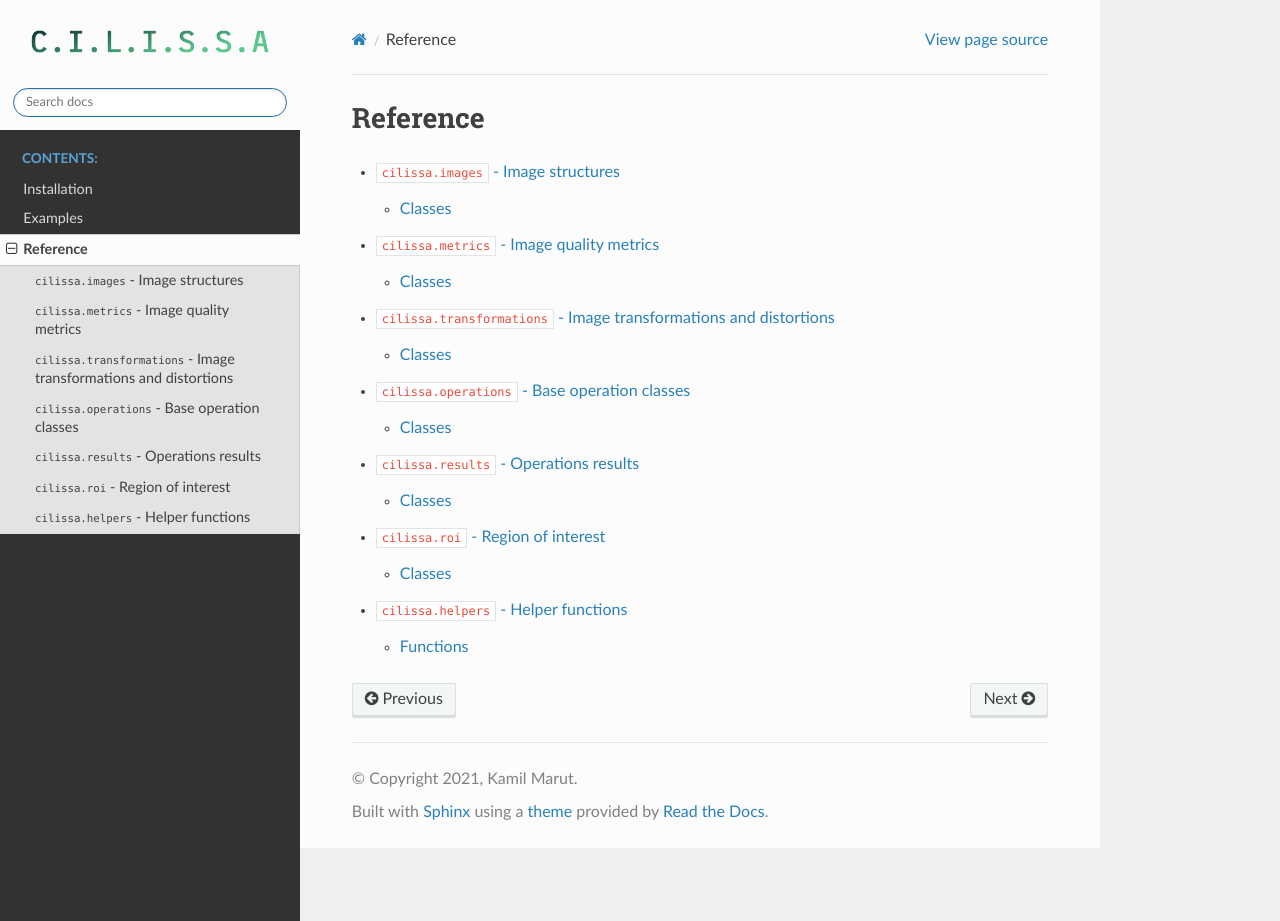
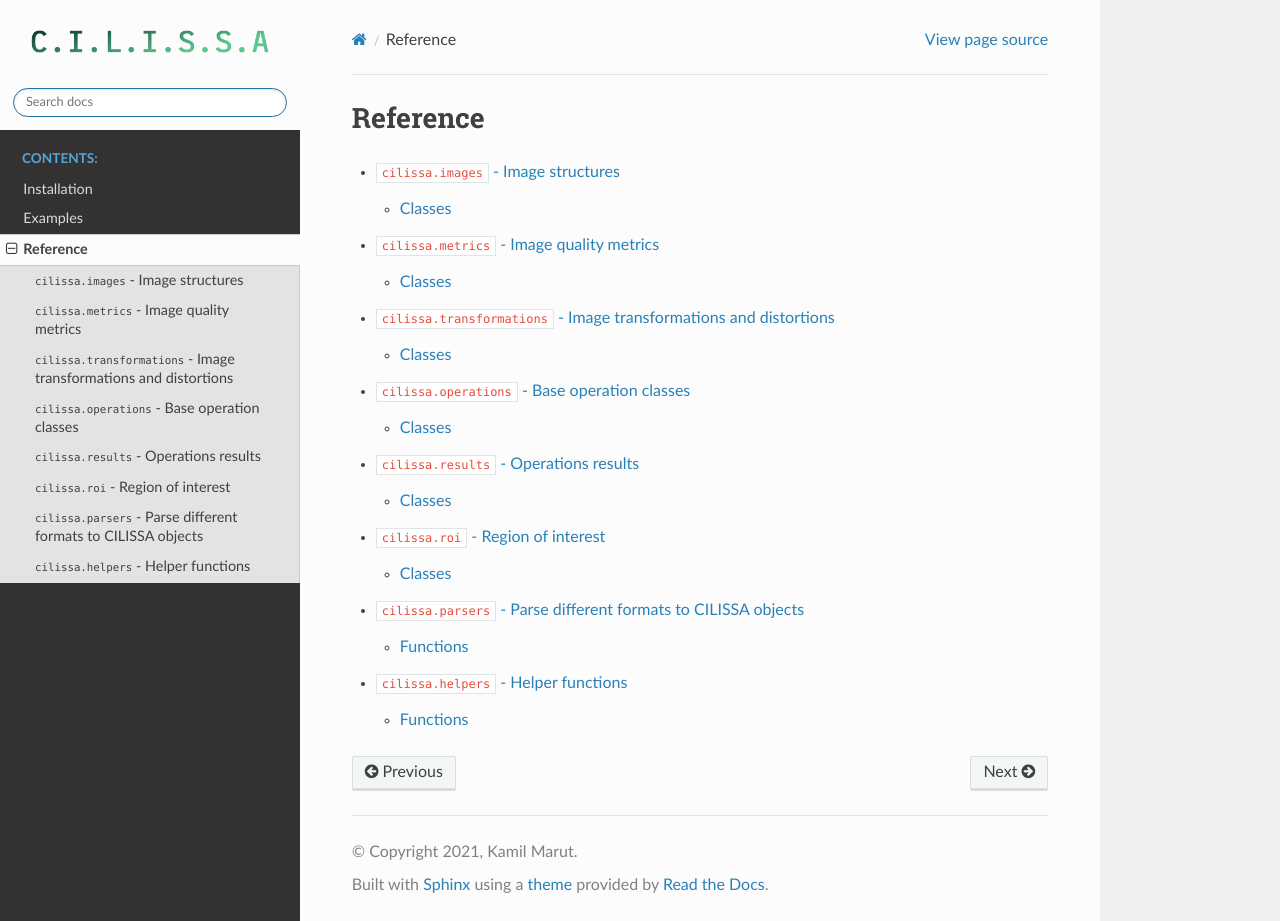
Before and after one commit to exler/CILISSA, a Sphinx documentation site: the page built from docs/reference/index.rst, in a window 1280 px wide and 921 px high. Built offline with Sphinx 7.4.7 and the Read the Docs theme 2.0.0, drawn with Linux system fonts in a browser that asks for light colours.

Commit message:
docs: Add docs for parsers

```diff
--- /dev/null
+++ b/docs/reference/_parsers.rst
@@ -0,0 +1,11 @@
+``cilissa.parsers`` - Parse different formats to CILISSA objects
+======================================
+
+Functions
+---------
+
+.. autoapifunction:: cilissa.parsers.parse_operations_from_str
+
+.. autoapifunction:: cilissa.parsers.parse_operations_from_json
+
+.. autoapifunction:: cilissa.parsers.parse_roi
--- a/docs/reference/index.rst
+++ b/docs/reference/index.rst
@@ -11,4 +11,5 @@ Reference
    _operations
    _results
    _roi
+   _parsers
    _helpers
```
Also changed, not shown: 1 other file.
